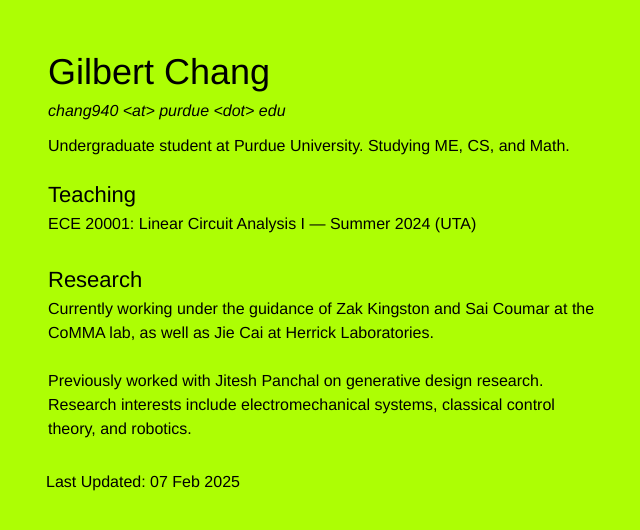
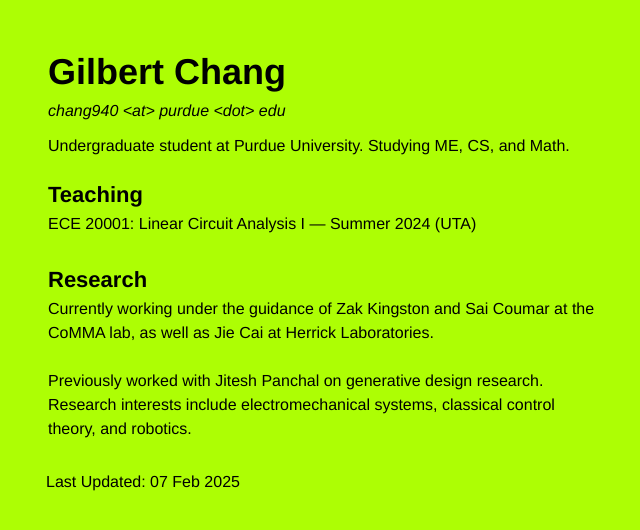
Before and after one commit to vindou/vindou, a Jekyll site: the page built from index.html, in a window 1280 px wide. Shown: the top 530 px of the page, without its empty margins (314-954 px from the left). Built offline with Jekyll 4.4.1, drawn with Linux system fonts in a browser that asks for light colours.

Commit message:
Update index.css

```diff
--- a/css/index.css
+++ b/css/index.css
@@ -34,13 +34,13 @@
   line-height: 1.5;
   font-size: 36px;
   margin: 0;
-  font-weight: 450;
+  font-weight: 900;
 }
 
 h2 {
   font-size: 22px;
   margin: 0;
-  font-weight: 400;
+  font-weight: 900;
   display: flex;
   align-items: center;
 }
```
